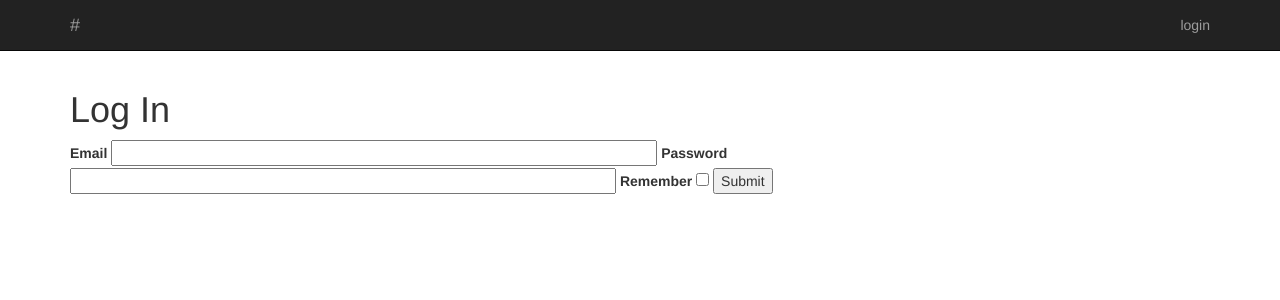
After one commit to kyuwabara/flask-sample, a Flask app: template app/templates/login.html in a window 1280 px wide. The commit adds this page. Shown: the top 300 px of the page. Run offline with Flask 2, Linux system fonts and the light colour scheme; the template is opened without the code that fills it, so the values that code supplies are empty, except form fields; form fields are guessed from the names that the template uses; parts of the project's set-up code (start-up, migrations or seed data) failed here and were passed over; some libraries are stand-ins or nearby versions.

Commit message:
Added template.

```diff
--- a/app/templates/base.html
+++ b/app/templates/base.html
@@ -14,14 +14,18 @@
           <a class="navbar-brand" href="#">#</a>
         </div>
         <div class="collapse navbar-collapse">
-          <ul class="nav navbar-nav">
-            <li><a href="#">#1</a></li>
-            <li><a href="#">#2</a></li>
+          <ul class="nav navbar-nav navbar-right">
+            {% if user and user.is_authenticated() %}
+            <li><a href="{{ url_for('auth.logout') }}">logout</a></li>
+            {% else %}
+            <li><a href="{{ url_for('auth.login') }}">login</a></li>
+            {% endif %}
           </ul>
         </div>
       </div>
     </div>
     <div class="main container">
+      {% if message %}<p>{{ message }}</p>{% endif %}
       {% block contents %}{% endblock %}
     </div>
     <script src="http://code.jquery.com/jquery-2.1.1.min.js"></script>
--- /dev/null
+++ b/app/templates/login.html
@@ -0,0 +1,15 @@
+{% extends "base.html" %}
+{% block title %}Log In{% endblock %}
+
+{% block contents %}
+<h1>Log In</h1>
+<form method="POST" action="{{ url_for('.login') }}">
+  {{ form.hidden_tag() }}
+  {{ form.email.label }} {{ form.email(size=64) }}
+  {{ form.password.label }} {{ form.password(size=64) }}
+  {{ form.remember.label }} {{ form.remember() }}
+  {{ form.submit() }}
+</form>
+{% endblock %}
+
+{% block localscript %}{% endblock %}
```
Also changed, not shown: app/templates/skelton.html (+8 -1 lines).
